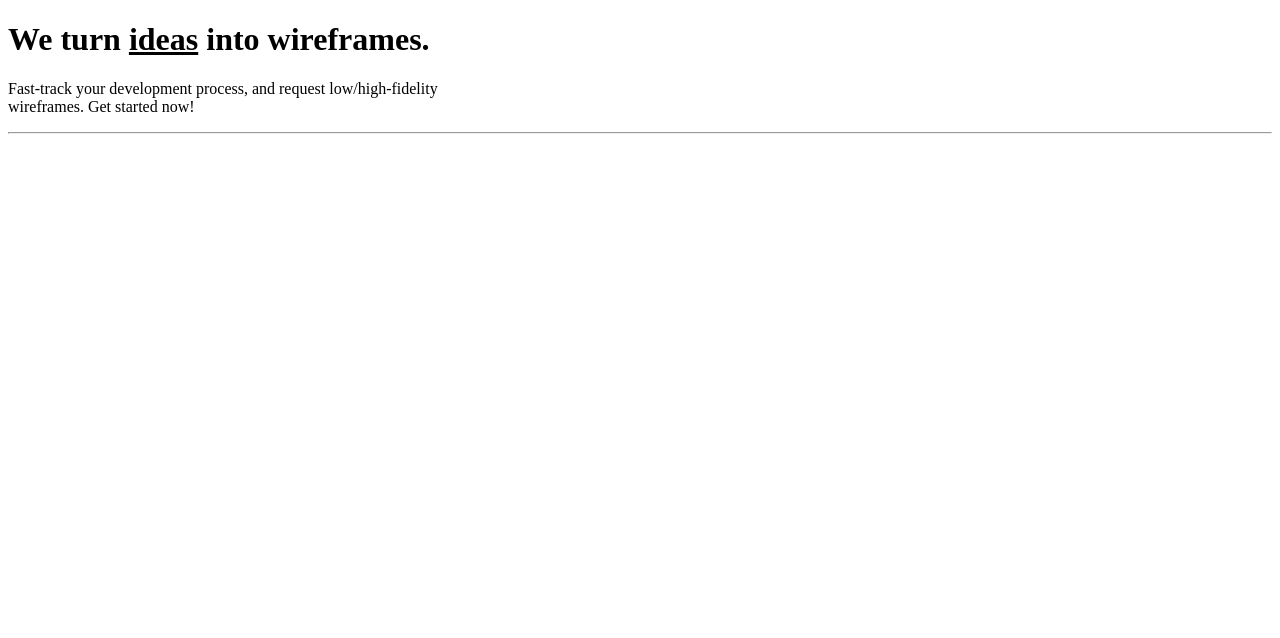
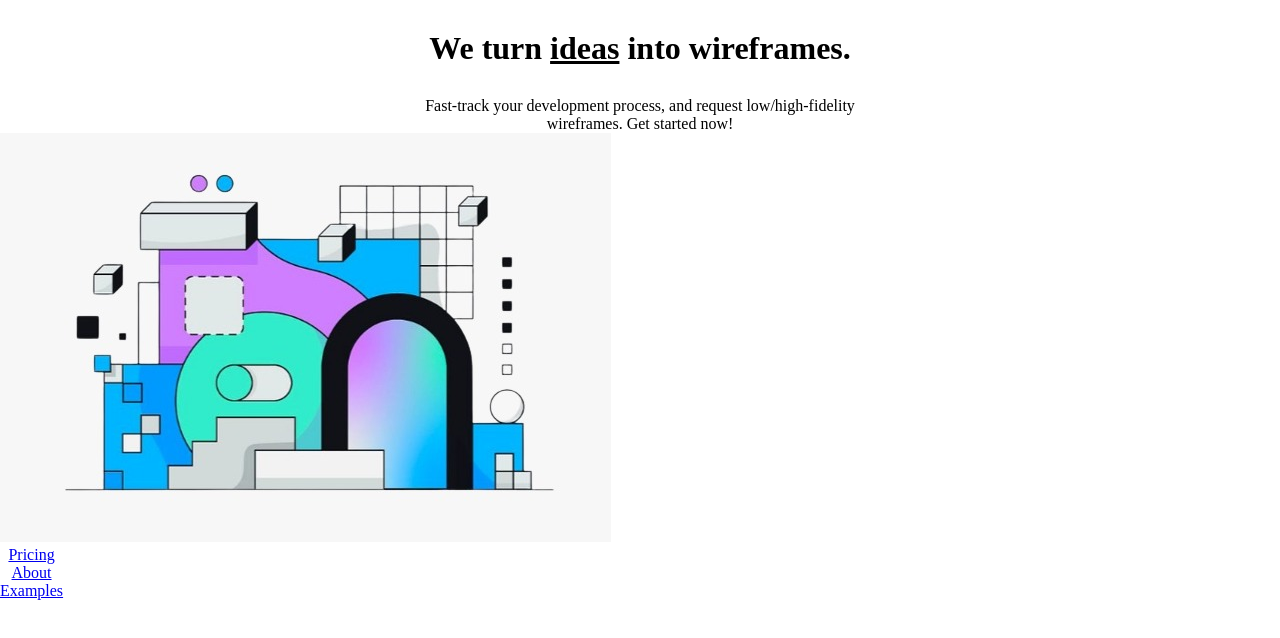
Before and after one commit to alissondrum/equipe-style-02, a plain HTML site: page index.html in a window 1280 px wide. Drawn offline with Linux system fonts and the light colour scheme.

Commit message:
alterações no html e add img

```diff
--- a/css/index.css
+++ b/css/index.css
@@ -0,0 +1,19 @@
+* {
+    padding: 0;
+    margin: 0;
+    border: 0;
+}
+.div-text {
+    text-align: center;
+    justify-items: center;
+}
+h1 {
+    margin: 30px 0;
+}
+img {
+
+}
+.div-footer {
+    display: flex;
+    text-align: center;
+}
--- a/index.html
+++ b/index.html
@@ -1,30 +1,36 @@
 <!DOCTYPE html>
 <html lang="pt-br">
+
 <head>
     <meta charset="UTF-8">
     <meta name="viewport" content="width=device-width, initial-scale=1.0">
     <title>Landind Page</title>
     <link rel="stylesheet" href="css/index.css">
 </head>
+
 <body>
-    <div class="container">
-        <div class="div-text">
+    <header class="div-text">
         <h1>We turn <u>ideas</u> into <span>wireframes.</span></h1>
         <p>Fast-track your development process, and request low/high-fidelity <br>wireframes. Get started now!</p>
-        </div>
+    </header>
 
     <div class="div-img">
-
+        <img src="assets/img01.jpg">
     </div>
 
     <div class="div-line">
         <hr>
     </div>
 
-        <div class="div-header">
-
-        </div>
-
+    <div class="div-footer">
+        <nav>
+            <ul>
+                <li><a href="#">Pricing</a></li>
+                <li><a href="#">About</a></li>
+                <li><a href="#">Examples</a></li>
+            </ul>
+        </nav>
     </div>
 </body>
+
 </html>
```
Lines whose indentation alone changed are shown as unchanged.
